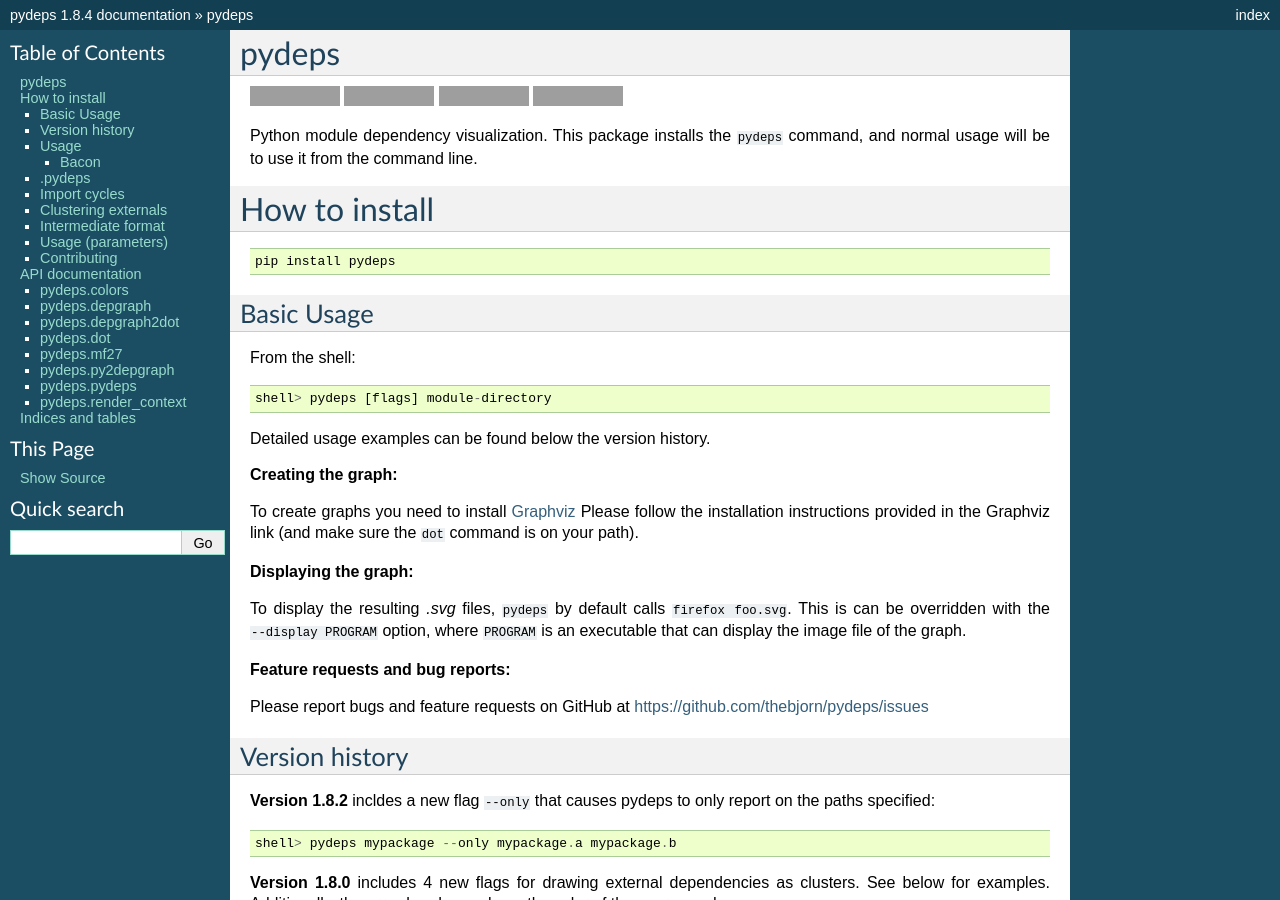
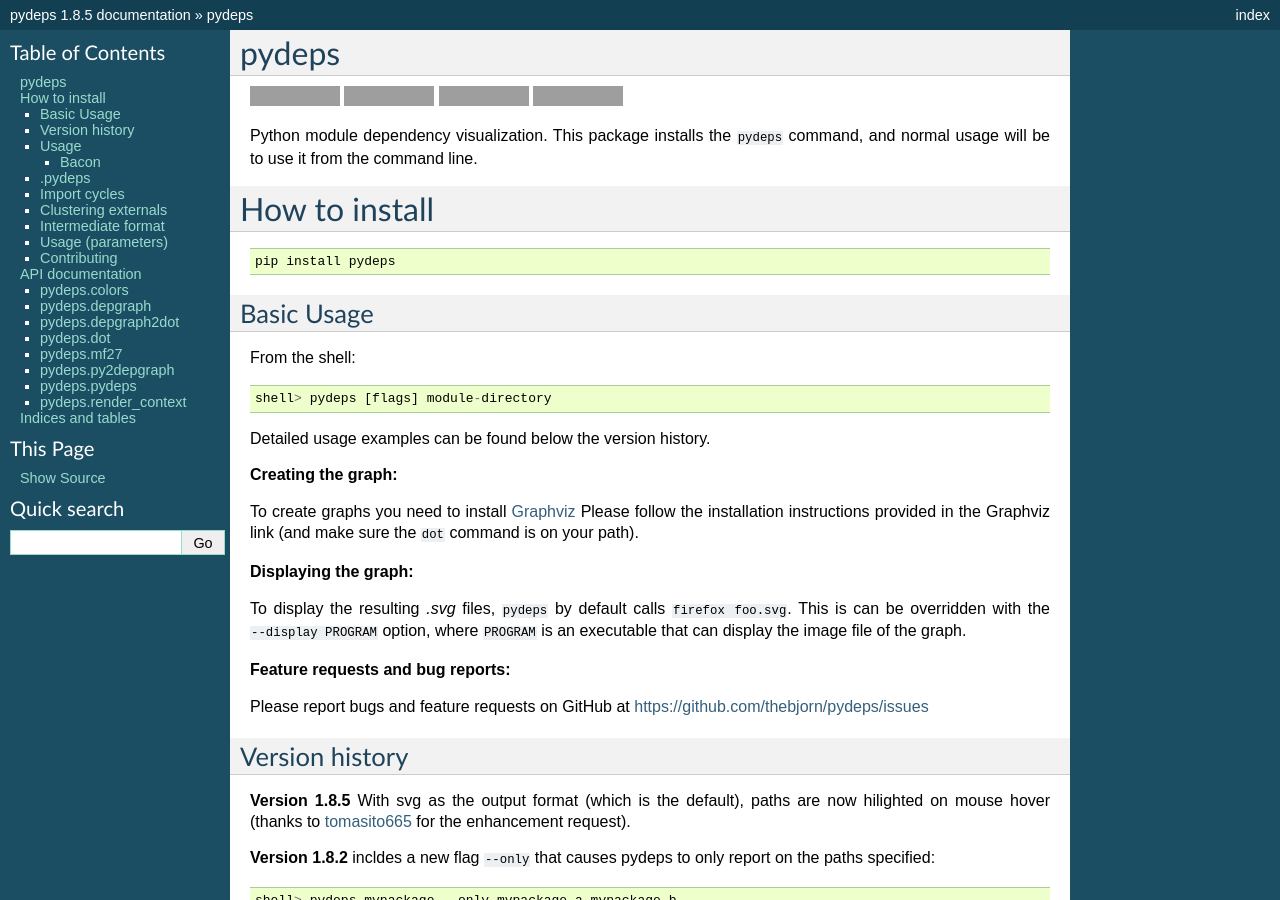
Before and after one commit to thebjorn/pydeps, a Sphinx documentation site: the page built from docs/index.rst, in a window 1280 px wide and 900 px high, cut to the strip 0-900 px from the top of the window. Built offline with Sphinx 7.4.7, drawn with Linux system fonts in a browser that asks for light colours; some of the changed text lies outside the part shown; grey boxes are pictures that could not be loaded.

Commit message:
forgot to update readme

```diff
--- a/README.rst
+++ b/README.rst
@@ -55,6 +55,10 @@ https://github.com/thebjorn/pydeps/issues
 
 Version history
 ---------------
+
+**Version 1.8.5** With svg as the output format (which is the default),
+paths are now hilighted on mouse hover (thanks to tomasito665_ for the
+enhancement request).
 
 **Version 1.8.2** incldes a new flag ``--only`` that causes pydeps to
 only report on the paths specified::
@@ -345,3 +349,4 @@ Contributing
 .. _goetzk: https://github.com/goetzk
 .. _tobiasmaier: https://github.com/tobiasmaier
 .. _eight04: https://github.com/eight04
+.. _tomasito665: https://github.com/Tomasito665
--- a/docs/conf.py
+++ b/docs/conf.py
@@ -54,9 +54,9 @@ copyright = u'2014 - %s Bjorn Pettersen' % datetime.date.today().year
 # built documents.
 #
 # The short X.Y version.
-version = '1.8.4'
+version = '1.8.5'
 # The full version, including alpha/beta/rc tags.
-release = '1.8.4'
+release = '1.8.5'
 
 # The language for content autogenerated by Sphinx. Refer to documentation
 # for a list of supported languages.
--- a/pydeps/__init__.py
+++ b/pydeps/__init__.py
@@ -3,4 +3,4 @@
 Python module dependency visualization. This package installs the ``pydeps``
 command, and normal usage will be to use it from the command line.
 """
-__version__ = "1.8.4"
+__version__ = "1.8.5"
--- a/setup.py
+++ b/setup.py
@@ -11,7 +11,7 @@ import setuptools
 from distutils.core import setup
 from setuptools.command.test import test as TestCommand
 
-version='1.8.4'
+version='1.8.5'
 
 
 class PyTest(TestCommand):
```
